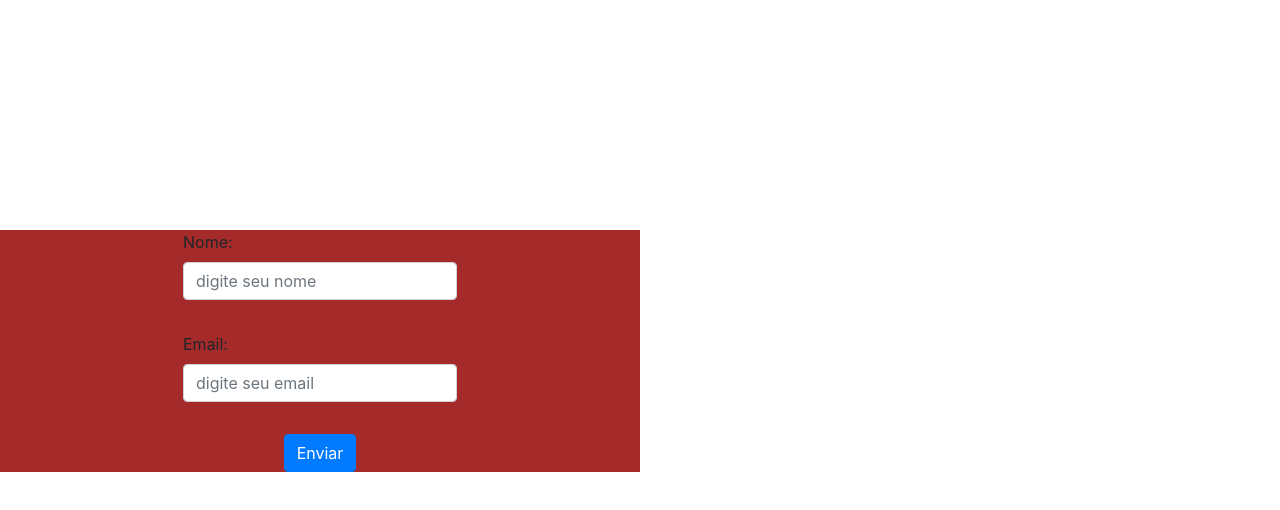
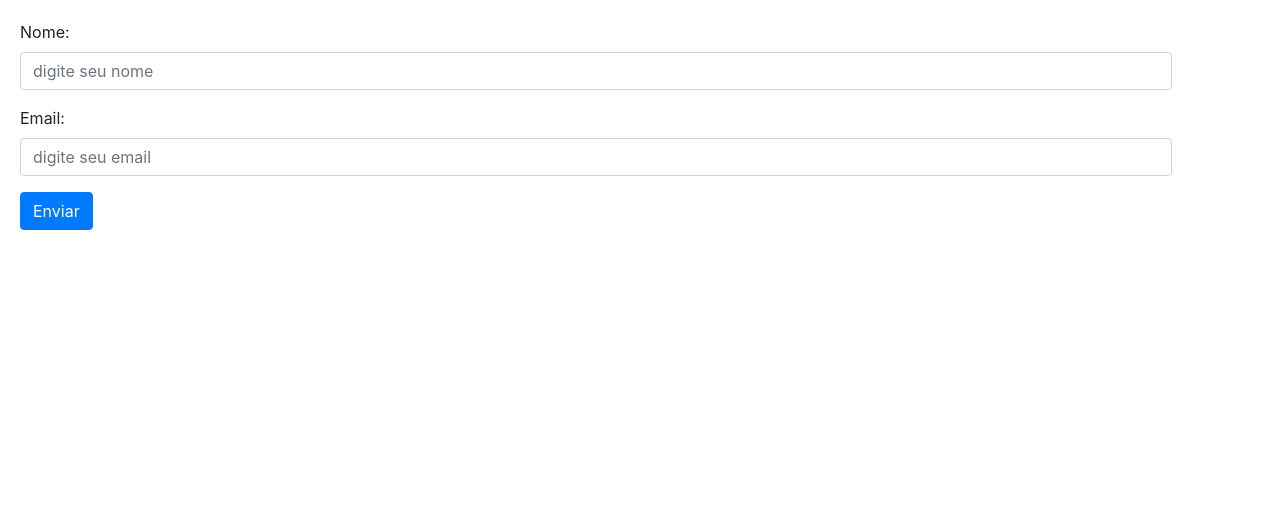
Before and after one commit to brunopmendonca/next-goal, a plain HTML site: page index.html in a window 1280 px wide. Drawn offline with nearby package versions, Linux system fonts and the light colour scheme.

Commit message:
atualização

```diff
--- a/style.css
+++ b/style.css
@@ -1,12 +1,8 @@
 
 .formulario{
 
-    background-color: brown;
-    display: flex;
-    flex-direction: column;
-    width: 50%;
-    justify-content: center;
-    align-items: center;
-    margin-top: 18%;
+
+  margin: 20px;
+    width: 90%;
 
 }
```
